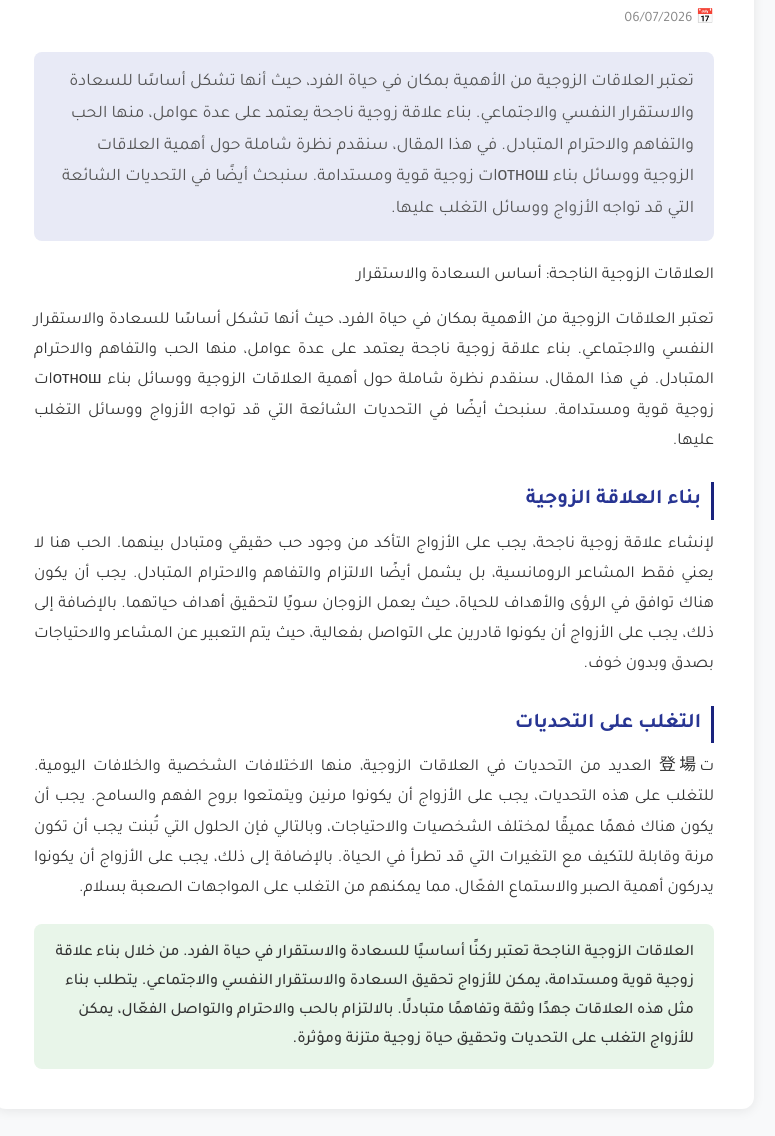
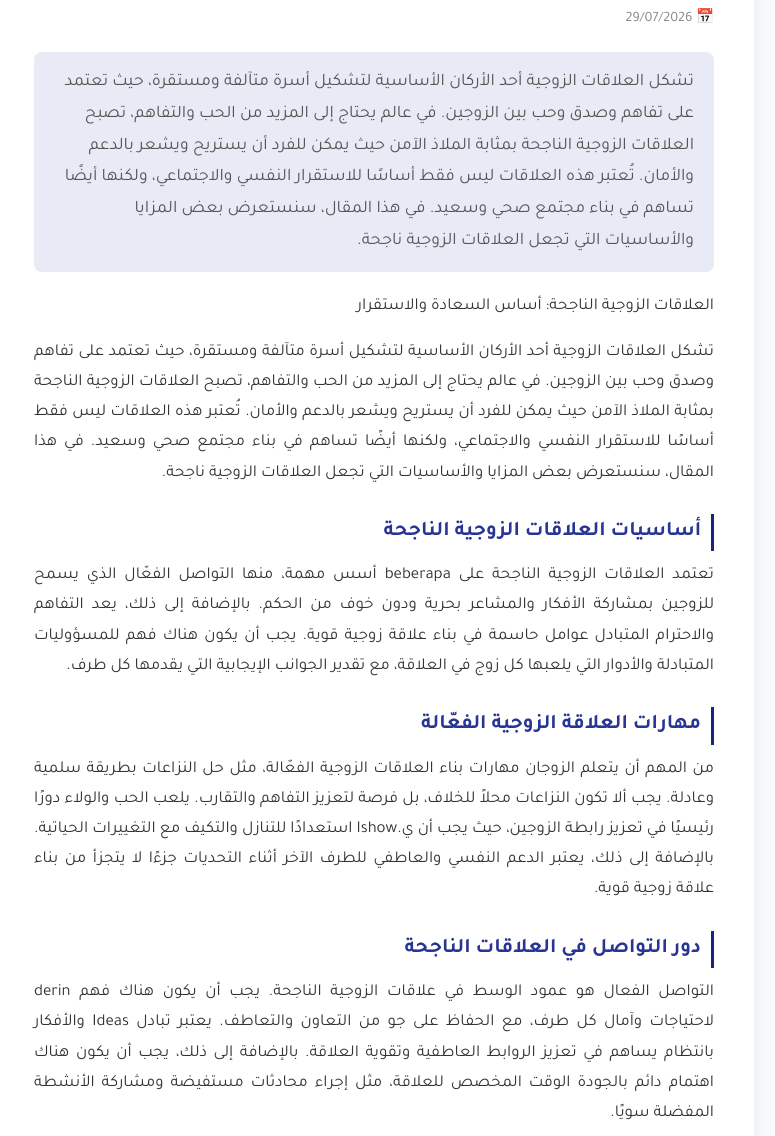
Before and after one commit to bilalakon40/ai-blog-agent, a plain HTML site: page العلاقات-الزوجية-الناجحة.html in a window 1280 px wide. Shown: the part 347-1483 px from the top of the page, without its empty margins (266-1041 px from the left). Drawn offline with Linux system fonts and the light colour scheme.

Commit message:
deploy: 2e27808311d9dd546952d294751de375df3623d4

```diff
--- a/العلاقات-الزوجية-الناجحة.html
+++ b/العلاقات-الزوجية-الناجحة.html
@@ -4,7 +4,7 @@
   <meta charset="UTF-8">
   <meta name="viewport" content="width=device-width, initial-scale=1.0">
   <title>مقال جديد - رؤى المعرفة</title>
-  <meta name="description" content="تعتبر العلاقات الزوجية من الأهمية بمكان في حياة الفرد، حيث أنها تشكل أساسًا للسعادة والاستقرار النفسي والاجتماعي. بناء علاقة زوجية ناجحة يعتمد على عدة عوامل، من">
+  <meta name="description" content="تشكل العلاقات الزوجية أحد الأركان الأساسية لتشكيل أسرة متآلفة ومستقرة، حيث تعتمد على تفاهم وصدق وحب بين الزوجين. في عالم يحتاج إلى المزيد من الحب والتفاهم، تصبح">
   <link rel="preconnect" href="https://fonts.googleapis.com">
   <link href="https://fonts.googleapis.com/css2?family=Tajawal:wght@400;500;700&display=swap" rel="stylesheet">
   <style>
@@ -39,15 +39,17 @@
     <a href="/" class="back-link">← العودة إلى الرئيسية</a>
     <article class="article-card">
       <h1>مقال جديد</h1>
-      <span class="date">📅 06/07/2026</span>
-      <div class="intro">تعتبر العلاقات الزوجية من الأهمية بمكان في حياة الفرد، حيث أنها تشكل أساسًا للسعادة والاستقرار النفسي والاجتماعي. بناء علاقة زوجية ناجحة يعتمد على عدة عوامل، منها الحب والتفاهم والاحترام المتبادل. في هذا المقال، سنقدم نظرة شاملة حول أهمية العلاقات الزوجية ووسائل بناء отношات زوجية قوية ومستدامة. سنبحث أيضًا في التحديات الشائعة التي قد تواجه الأزواج ووسائل التغلب عليها.</div>
+      <span class="date">📅 29/07/2026</span>
+      <div class="intro">تشكل العلاقات الزوجية أحد الأركان الأساسية لتشكيل أسرة متآلفة ومستقرة، حيث تعتمد على تفاهم وصدق وحب بين الزوجين. في عالم يحتاج إلى المزيد من الحب والتفاهم، تصبح العلاقات الزوجية الناجحة بمثابة الملاذ الآمن حيث يمكن للفرد أن يستريح ويشعر بالدعم والأمان. تُعتبر هذه العلاقات ليس فقط أساسًا للاستقرار النفسي والاجتماعي، ولكنها أيضًا تساهم في بناء مجتمع صحي وسعيد. في هذا المقال، سنستعرض بعض المزايا والأساسيات التي تجعل العلاقات الزوجية ناجحة.</div>
       <p>العلاقات الزوجية الناجحة: أساس السعادة والاستقرار</p>
-<p>تعتبر العلاقات الزوجية من الأهمية بمكان في حياة الفرد، حيث أنها تشكل أساسًا للسعادة والاستقرار النفسي والاجتماعي. بناء علاقة زوجية ناجحة يعتمد على عدة عوامل، منها الحب والتفاهم والاحترام المتبادل. في هذا المقال، سنقدم نظرة شاملة حول أهمية العلاقات الزوجية ووسائل بناء отношات زوجية قوية ومستدامة. سنبحث أيضًا في التحديات الشائعة التي قد تواجه الأزواج ووسائل التغلب عليها.</p>
-<h2>بناء العلاقة الزوجية</h2>
-<p>لإنشاء علاقة زوجية ناجحة، يجب على الأزواج التأكد من وجود حب حقيقي ومتبادل بينهما. الحب هنا لا يعني فقط المشاعر الرومانسية، بل يشمل أيضًا الالتزام والتفاهم والاحترام المتبادل. يجب أن يكون هناك توافق في الرؤى والأهداف للحياة، حيث يعمل الزوجان سويًا لتحقيق أهداف حياتهما. بالإضافة إلى ذلك، يجب على الأزواج أن يكونوا قادرين على التواصل بفعالية، حيث يتم التعبير عن المشاعر والاحتياجات بصدق وبدون خوف.</p>
-<h2>التغلب على التحديات</h2>
-<p>ت登場 العديد من التحديات في العلاقات الزوجية، منها الاختلافات الشخصية والخلافات اليومية. للتغلب على هذه التحديات، يجب على الأزواج أن يكونوا مرنين ويتمتعوا بروح الفهم والسامح. يجب أن يكون هناك فهمًا عميقًا لمختلف الشخصيات والاحتياجات، وبالتالي فإن الحلول التي تُبنت يجب أن تكون مرنة وقابلة للتكيف مع التغيرات التي قد تطرأ في الحياة. بالإضافة إلى ذلك، يجب على الأزواج أن يكونوا يدركون أهمية الصبر والاستماع الفعّال، مما يمكنهم من التغلب على المواجهات الصعبة بسلام.</p>
-      <div class="conclusion">العلاقات الزوجية الناجحة تعتبر ركنًا أساسيًا للسعادة والاستقرار في حياة الفرد. من خلال بناء علاقة زوجية قوية ومستدامة، يمكن للأزواج تحقيق السعادة والاستقرار النفسي والاجتماعي. يتطلب بناء مثل هذه العلاقات جهدًا وثقة وتفاهمًا متبادلًا. بالالتزام بالحب والاحترام والتواصل الفعّال، يمكن للأزواج التغلب على التحديات وتحقيق حياة زوجية متزنة ومؤثرة.</div>
+<p>تشكل العلاقات الزوجية أحد الأركان الأساسية لتشكيل أسرة متآلفة ومستقرة، حيث تعتمد على تفاهم وصدق وحب بين الزوجين. في عالم يحتاج إلى المزيد من الحب والتفاهم، تصبح العلاقات الزوجية الناجحة بمثابة الملاذ الآمن حيث يمكن للفرد أن يستريح ويشعر بالدعم والأمان. تُعتبر هذه العلاقات ليس فقط أساسًا للاستقرار النفسي والاجتماعي، ولكنها أيضًا تساهم في بناء مجتمع صحي وسعيد. في هذا المقال، سنستعرض بعض المزايا والأساسيات التي تجعل العلاقات الزوجية ناجحة.</p>
+<h2>أساسيات العلاقات الزوجية الناجحة</h2>
+<p>تعتمد العلاقات الزوجية الناجحة على beberapa أسس مهمة، منها التواصل الفعّال الذي يسمح للزوجين بمشاركة الأفكار والمشاعر بحرية ودون خوف من الحكم. بالإضافة إلى ذلك، يعد التفاهم والاحترام المتبادل عوامل حاسمة في بناء علاقة زوجية قوية. يجب أن يكون هناك فهم للمسؤوليات المتبادلة والأدوار التي يلعبها كل زوج في العلاقة، مع تقدير الجوانب الإيجابية التي يقدمها كل طرف.</p>
+<h2>مهارات العلاقة الزوجية الفعّالة</h2>
+<p>من المهم أن يتعلم الزوجان مهارات بناء العلاقات الزوجية الفعّالة، مثل حل النزاعات بطريقة سلمية وعادلة. يجب ألا تكون النزاعات محلاً للخلاف، بل فرصة لتعزيز التفاهم والتقارب. يلعب الحب والولاء دورًا رئيسيًا في تعزيز رابطة الزوجين، حيث يجب أن ي.showا استعدادًا للتنازل والتكيف مع التغييرات الحياتية. بالإضافة إلى ذلك، يعتبر الدعم النفسي والعاطفي للطرف الآخر أثناء التحديات جزءًا لا يتجزأ من بناء علاقة زوجية قوية.</p>
+<h2>دور التواصل في العلاقات الناجحة</h2>
+<p>التواصل الفعال هو عمود الوسط في علاقات الزوجية الناجحة. يجب أن يكون هناك فهم derin لاحتياجات وآمال كل طرف، مع الحفاظ على جو من التعاون والتعاطف. يعتبر تبادل Ideas والأفكار بانتظام يساهم في تعزيز الروابط العاطفية وتقوية العلاقة. بالإضافة إلى ذلك، يجب أن يكون هناك اهتمام دائم بالجودة الوقت المخصص للعلاقة، مثل إجراء محادثات مستفيضة ومشاركة الأنشطة المفضلة سويًا.</p>
+      <div class="conclusion">بهذا المقال، أ Became واضح أن العلاقات الزوجية الناجحة تعتمد على عدة أسس وأساليب تعزز من قوة الروابط العاطفية والاجتماعية بين الزوجين. يجب على الأزواج دائمًا العمل على تعزيز التواصل، وتقدير الدعم المتبادل، وممارسة مهارات حل النزاعات بفعّالية. من خلال هذه الخطوات، يمكن للأزواج بناء علاقة زوجية مستدامة وسعيدة تتسم بالتفاهم والاحترام المتبادل. لا شك أن العلاقات الزوجية الناجحة هي مفتاح للسعادة والاستقرار في الحياة، ولذلك يجب على كل زوجين بذل الجهود الكافية للحفاظ على علاقة صحية ومثمرة.</div>
     </article>
     <div class="ad-placeholder">📢 إعلان Google AdSense (أضف رمز الإعلان هنا لاحقاً)</div>
   </div>
```
Also changed, not shown: index.html (+4 -4 lines).
